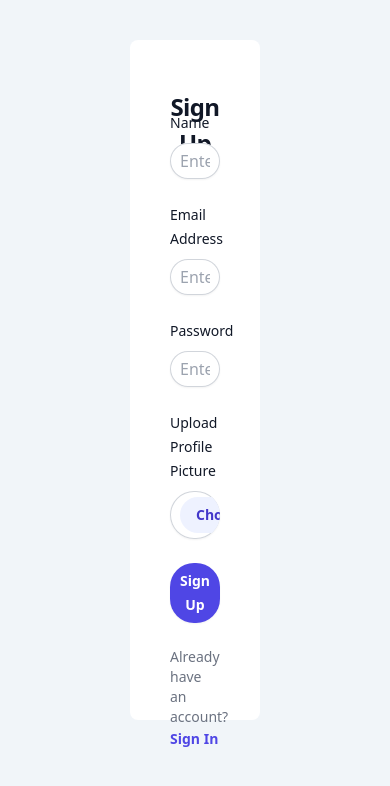
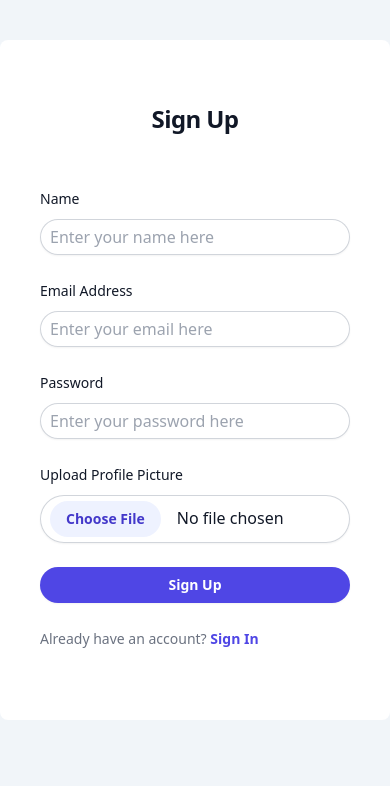
Before and after one commit to usamaijazahmad/react-form, a React (Vite) app: page /signUp in a window 390 px wide. Shown: the top 786 px of the page. Built offline with nearby package versions, Linux system fonts and the light colour scheme.

Commit message:
fixed responsiveness

```diff
--- a/src/components/LoginForm.jsx
+++ b/src/components/LoginForm.jsx
@@ -60,10 +60,11 @@ function LoginForm() {
       <div
         className="
       bg-white px-10
-      py-5 w-1/3 h-full
+      py-5 md:w-1/3 h-full
       mx-auto mt-10 rounded-lg
       flex flex-col items-center
-      justify-evenly"
+      justify-evenly
+      "
       >
         <div className="sm:mx-auto sm:w-full sm:max-w-sm">
           <h2 className="text-center text-2xl font-bold leading-9 tracking-tight text-gray-900">
--- a/src/components/SignUpForm.jsx
+++ b/src/components/SignUpForm.jsx
@@ -62,7 +62,7 @@ function SignUpForm() {
     <>
       <div
         className="
-      bg-white px-10 py-5 w-1/3
+      bg-white px-10 py-5 md:w-1/3
       mx-auto mt-10
       rounded-lg flex flex-col
       items-center justify-evenly con"
```
